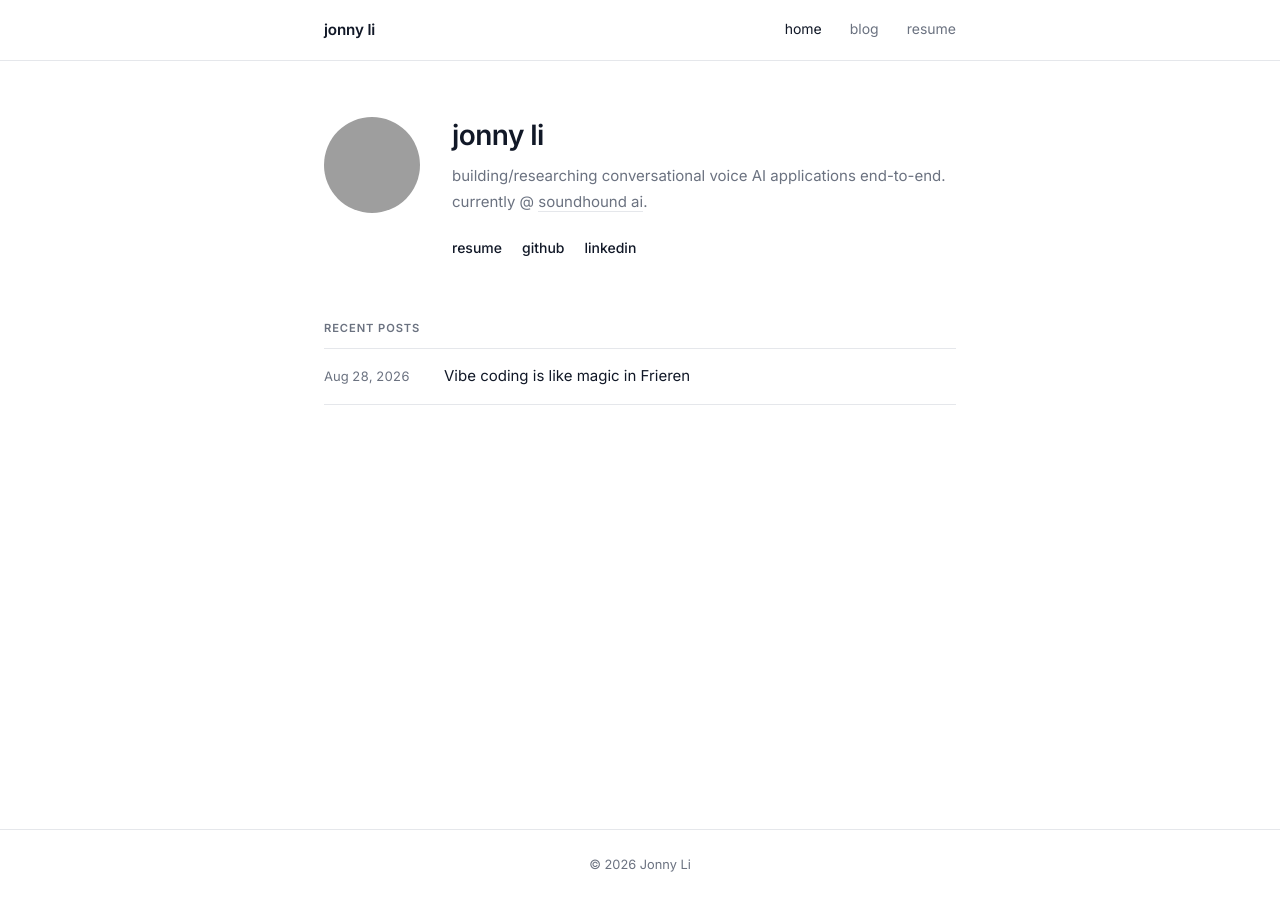
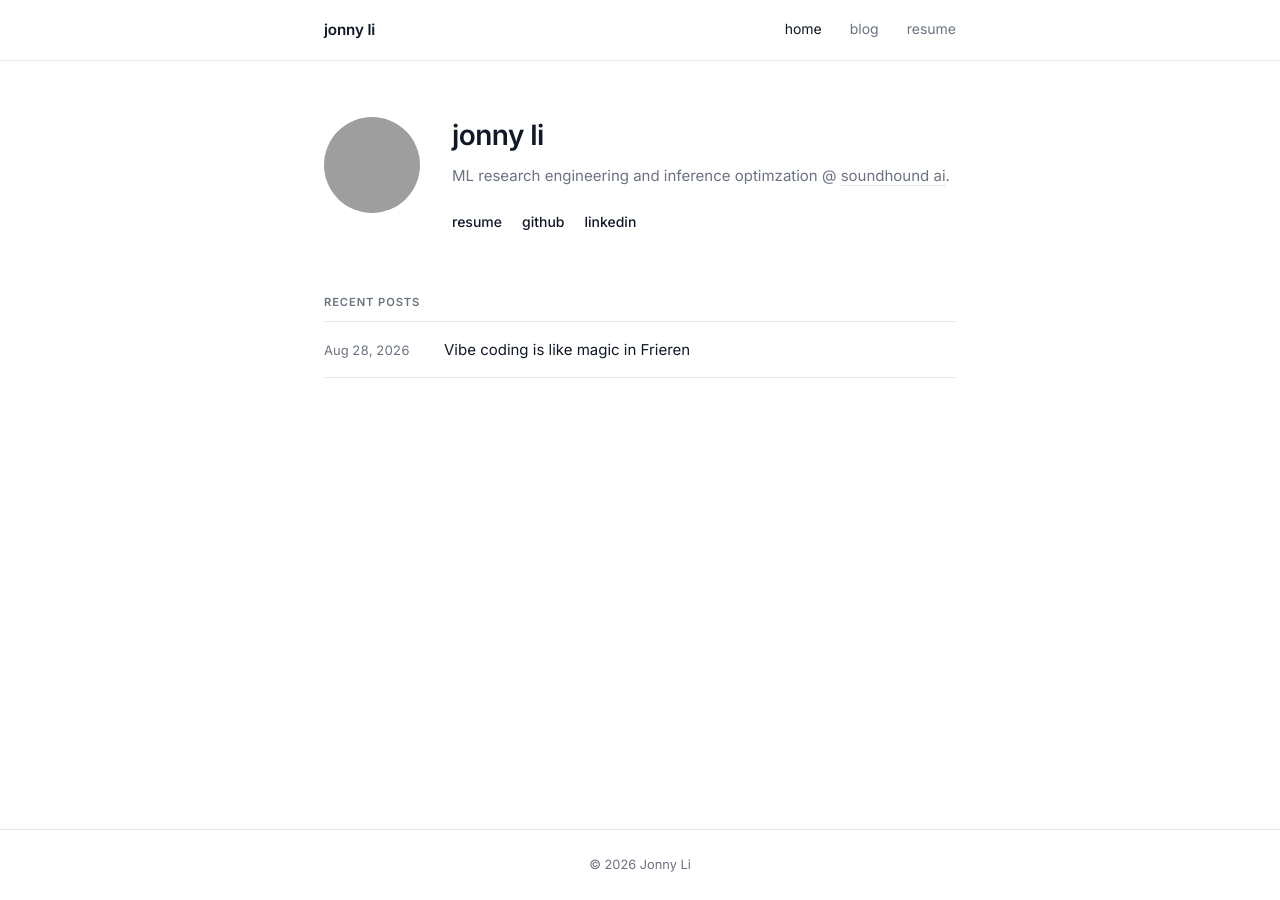
Before and after one commit to jonnyli1125/jonnyli1125.github.com, a Jekyll site: the page built from index.html, in a window 1280 px wide. Built offline with Jekyll 4.4.1, drawn with Linux system fonts in a browser that asks for light colours; grey boxes are pictures that could not be loaded.

Commit message:
Update home.html

```diff
--- a/_layouts/home.html
+++ b/_layouts/home.html
@@ -11,8 +11,7 @@ layout: default
   <div class="profile-info">
     <h1 class="profile-name">{{ site.author.name | downcase }}</h1>
     <p class="profile-bio">
-      building/researching conversational voice AI applications end-to-end.<br>
-      currently @ <a href="https://www.soundhound.com/">soundhound ai</a>.
+      ML research engineering and inference optimzation @ <a href="https://www.soundhound.com/">soundhound ai</a>.
     </p>
     <ul class="profile-links">
       <li><a href="/Jonny_Li_resume.pdf" target="_blank" rel="noopener">resume</a></li>
```
